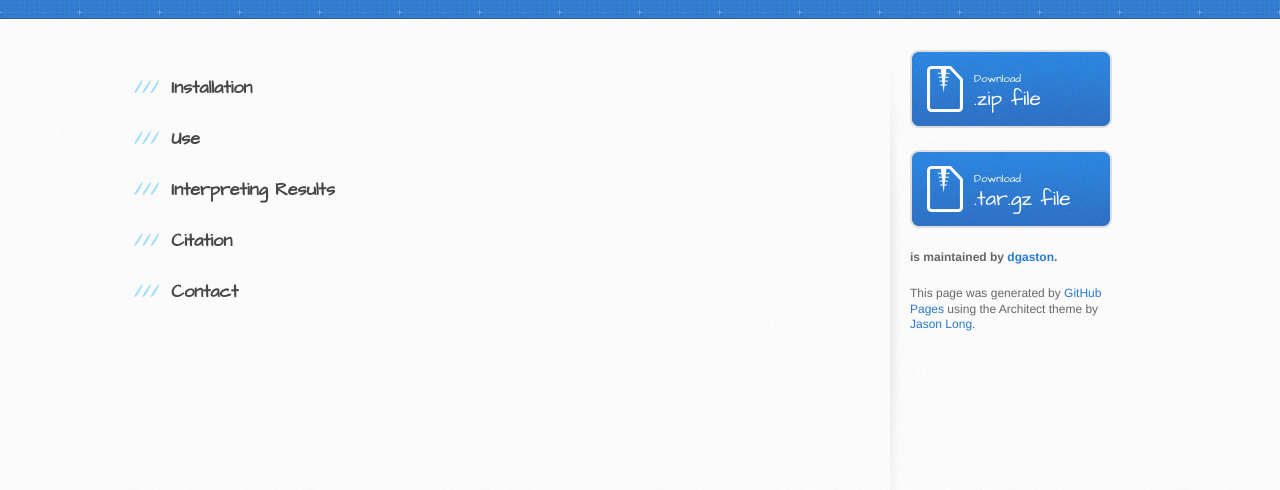
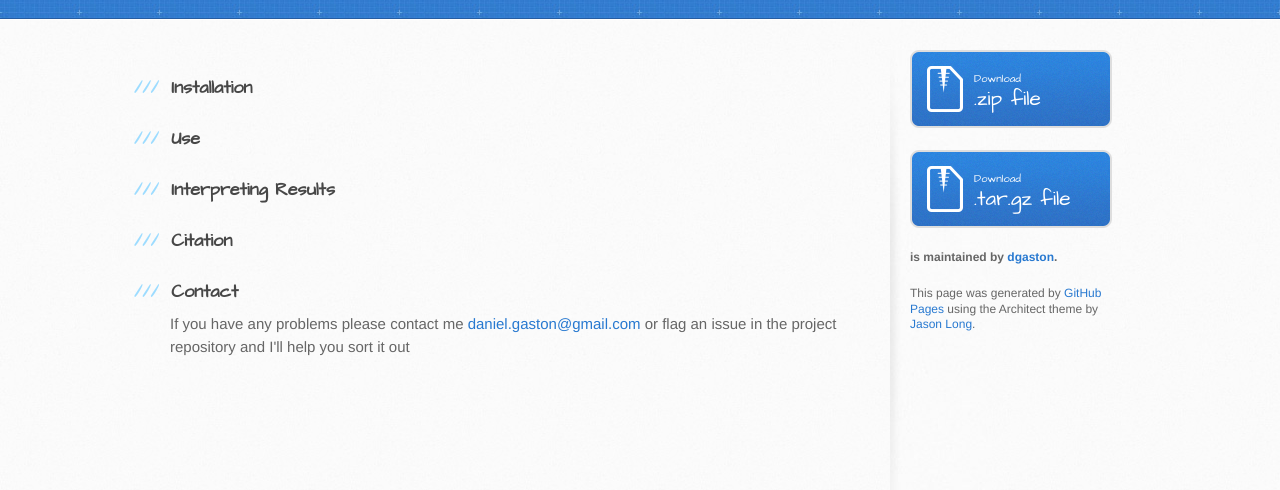
Before and after one commit to dgaston/CBOrg, a plain HTML site: page index.html in a window 1280 px wide. Shown: the part 148-638 px from the top of the page. Drawn offline with Linux system fonts and the light colour scheme.

Commit message:
Update index.html

```diff
--- a/index.html
+++ b/index.html
@@ -13,7 +13,7 @@
     <script src="//html5shiv.googlecode.com/svn/trunk/html5.js"></script>
     <![endif]-->
 
-    <title>Cborg by dgaston</title>
+    <title>CBOrg by dgaston</title>
   </head>
 
   <body>
@@ -42,6 +42,7 @@
 
 <h3>
 <a name="contact" class="anchor" href="#contact"><span class="octicon octicon-link"></span></a>Contact</h3>
+<p>If you have any problems please contact me <a href="mailto:daniel.gaston@gmail.com">daniel.gaston@gmail.com</a> or flag an issue in the project repository and I'll help you sort it out</p>
         </section>
 
         <aside id="sidebar">
```
